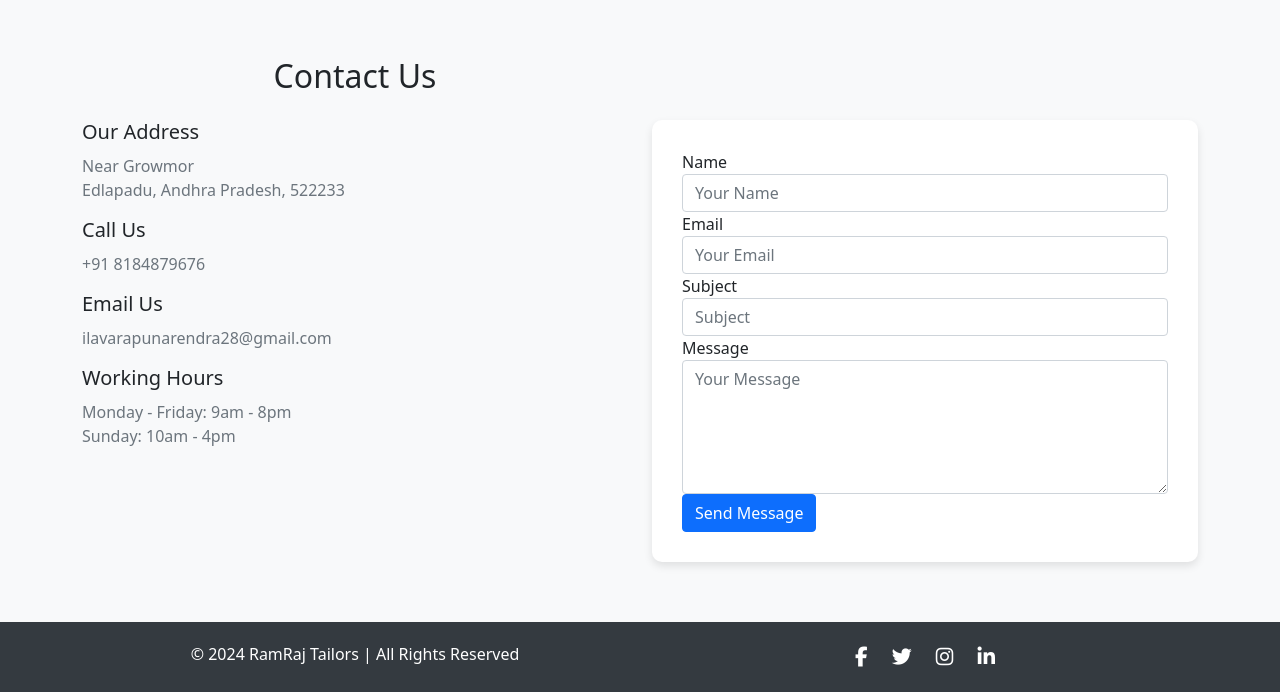
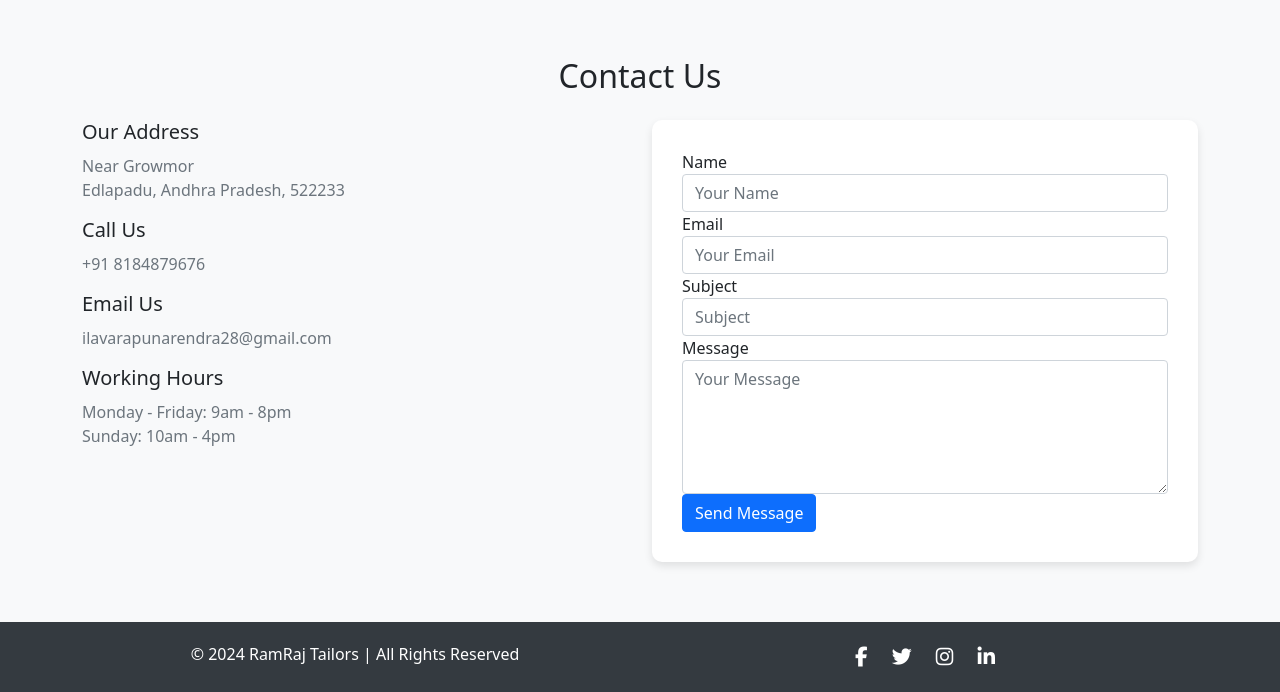
Before and after one commit to NarendraKumar-2259/RamRaj_Tailors-HTML-CSS-and-Bootstrap-, a plain HTML site: page index.html in a window 1280 px wide. Shown: the part 2092-2784 px from the top of the page. Drawn offline with nearby package versions, Linux system fonts and the light colour scheme.

Commit message:
Third time

```diff
--- a/index.html
+++ b/index.html
@@ -201,7 +201,7 @@
   <section class="contact-section" id="contact">
     <div class="container">
         <div class="row text-center">
-            <div class="col-12 col-md-6 col-lg-6">
+            <div class="col-lg-12 col-md-6 col-lg-6">
                 <h2 class="mb-4">Contact Us</h2>
             </div>
         </div>
```
